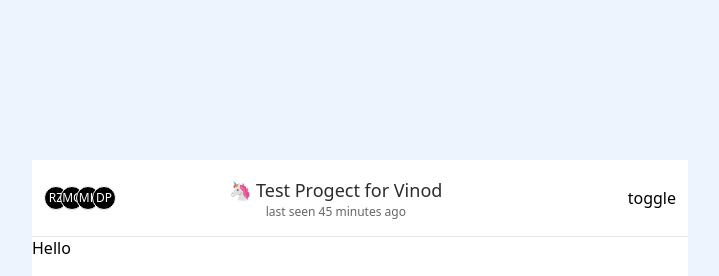
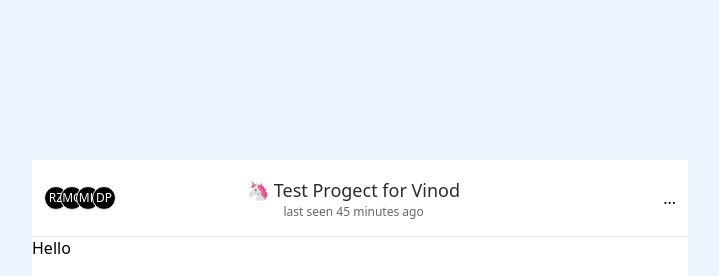
Before and after one commit to zarva6596/test-chat, a Nuxt app: page / in a window 1280 px wide. Shown: the top 276 px of the page, without its empty margins (280-999 px from the left). Built offline with nearby package versions, Linux system fonts and the light colour scheme.

Commit message:
fix: add functionality and style to the dropdown

```diff
--- a/nuxt.config.ts
+++ b/nuxt.config.ts
@@ -11,5 +11,5 @@ export default defineNuxtConfig({
       '~/components/universal'
     ]
   },
-  modules: ['@nuxtjs/tailwindcss'],
+  modules: ['@nuxtjs/tailwindcss', '@vueuse/nuxt'],
 })
--- a/package.json
+++ b/package.json
@@ -10,6 +10,9 @@
     "postinstall": "nuxt prepare"
   },
   "dependencies": {
+    "@vueuse/components": "^11.3.0",
+    "@vueuse/core": "^11.3.0",
+    "@vueuse/nuxt": "^11.3.0",
     "nuxt": "^3.14.1592",
     "vue": "latest",
     "vue-router": "latest"
--- a/src/components/general/AppHeader.vue
+++ b/src/components/general/AppHeader.vue
@@ -1,5 +1,4 @@
 <script setup lang="ts">
-import UserIcon from '../user/UserIcon.vue';
 import UsersIconsRow from '../user/UsersIconsRow.vue';
 </script>
 
@@ -17,8 +16,27 @@ import UsersIconsRow from '../user/UsersIconsRow.vue';
             </span>
         </div>
 
-        <div>
-            toggle
-        </div>
+        <Dropdown>
+            <template #toggle>...</template>
+
+            <template #menu>
+                <div class="flex flex-col items-center">
+                    <div
+                        class="toggle-menu-item"
+                    >
+                        Add new user
+                    </div>
+
+                    <div class="toggle-menu-item">Log Out</div>
+                </div>
+            </template>
+        </Dropdown>
     </header>
 </template>
+
+<style>
+.toggle-menu-item {
+    @apply hover:bg-blue-100/50 cursor-pointer w-full text-center p-2 transition-all
+        duration-500;
+}
+</style>
--- a/src/components/universal/Dropdown.vue
+++ b/src/components/universal/Dropdown.vue
@@ -1,11 +1,32 @@
+<script setup lang="ts">
+import { useToggle, onClickOutside } from '@vueuse/core'
+
+const el = ref()
+
+const [showMenu, toggleMenu] = useToggle(false)
+
+const close = () => toggleMenu(false)
+
+onClickOutside(el, close)
+</script>
+
 <template>
-    <div class="relative">
-        <div>
+    <div ref="el" class="relative">
+        <div
+            class="cursor-pointer"
+            @click="toggleMenu(!showMenu)"
+        >
             <slot name="toggle" />
         </div>
 
-        <div class="absolute top-full right-0">
-            <div class="shadow-sm rounded-sm p-2">
+        <div
+            class="z-10 w-max absolute top-full right-0 bg-white transition-all duration-500"
+            :class="showMenu ? 'opacity-100 visible' : 'opacity-0 invisible'"
+        >
+            <div
+                class="border border-gray-100 shadow-sm rounded-lg"
+                @click="close"
+            >
                 <slot name="menu" />
             </div>
         </div>
```
Also changed, not shown: 1 other file (tests, documents, lock files or other folders).
